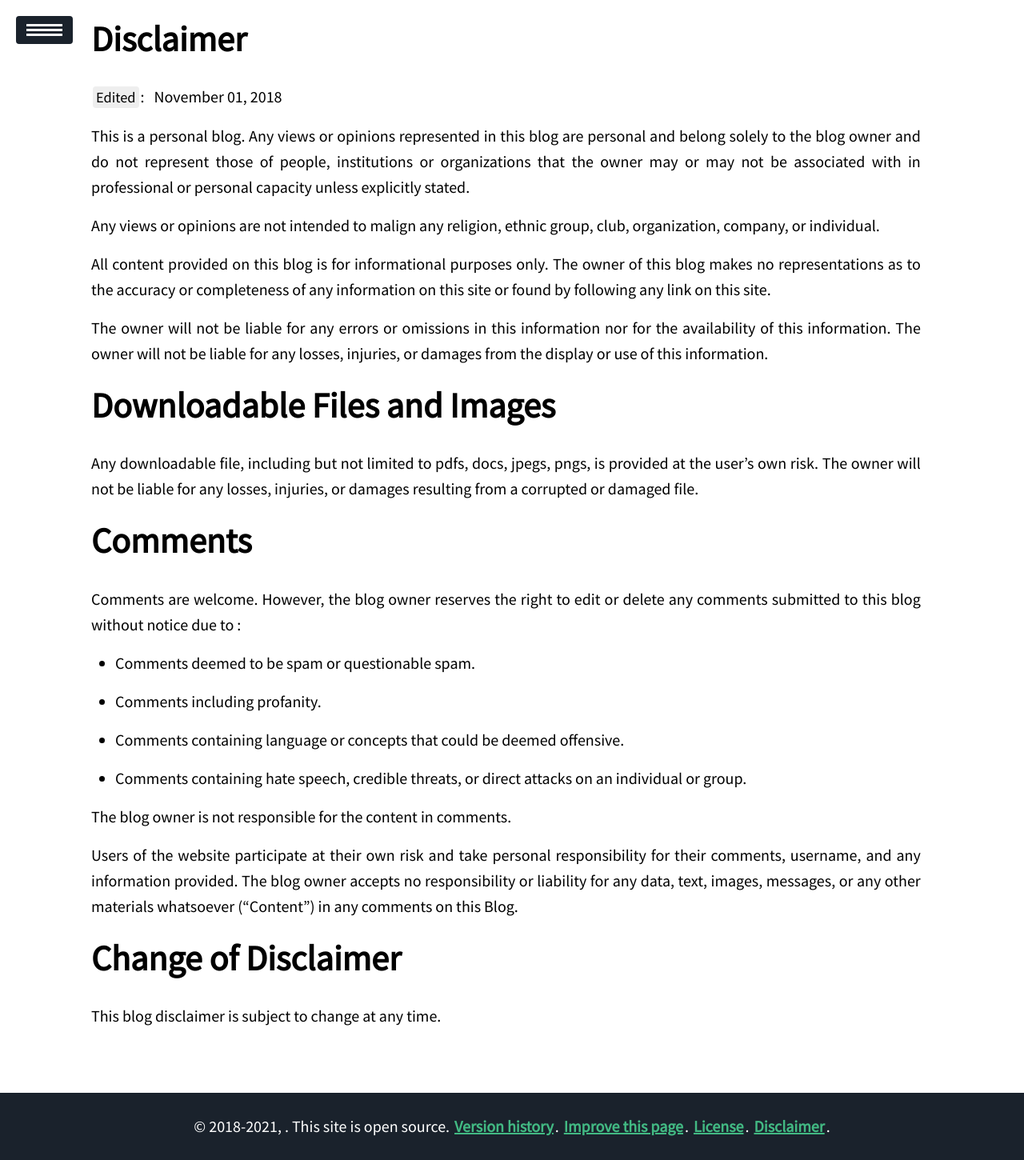
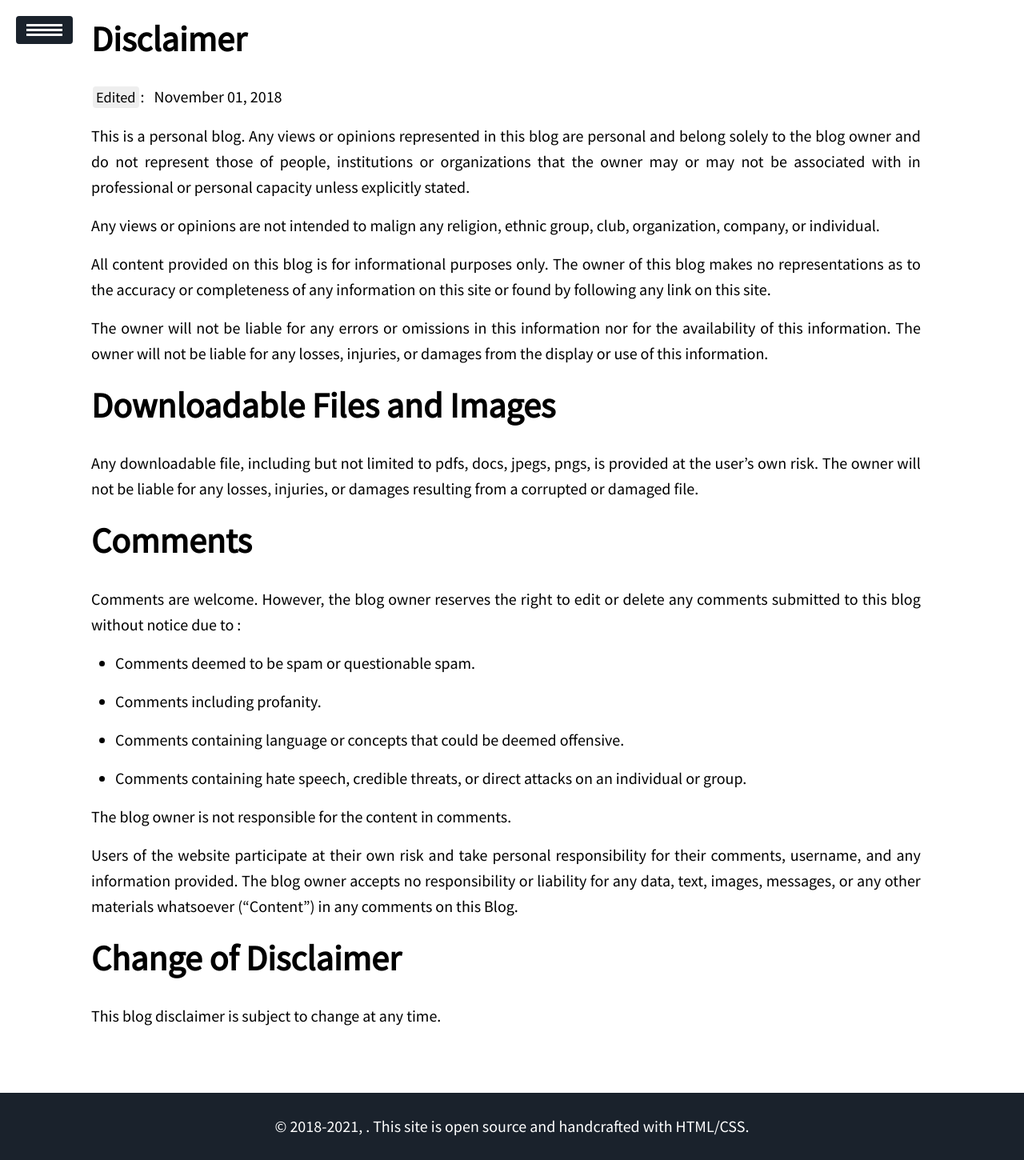
Before and after one commit to XinyiXiang/PersonalWebsiteXinyi, a Jekyll site: the page built from info/disclaimer.md, in a window 1280 px wide. Shown: the whole page at 80% size. Built offline with Jekyll 4.4.1, drawn with Linux system fonts in a browser that asks for light colours; nearby versions of some CDN libraries.

Commit message:
Update footer.html

```diff
--- a/_includes/footer.html
+++ b/_includes/footer.html
@@ -1,11 +1,7 @@
 <footer>
    <p style="margin-left: auto; margin-right: auto;">
-      &copy; {{ site.posts[-1].date | date: '%Y' }}-{{ site.time | date: '%Y' }}, {{ site.author.name }}. This site is open source. {% if page.edit %}<a href="https://github.com/{{site.github_username}}/{{site.github_username}}.github.io/commits/master/{{ page.path }}" > Version history</a>.{% endif %} <a href="https://github.com/{{site.github_username}}/{{site.github_username}}.github.io/edit/master/{{ page.path }}" target="_blank">Improve this page</a>. <a href="https://github.com/{{site.github_username}}/{{site.github_username}}.github.io/blob/master/LICENSE.md" target="_blank">License</a>. <a href="{{site.url}}{{site.baseurl}}/info/disclaimer" target="_blank">Disclaimer</a>.
+      &copy; {{ site.posts[-1].date | date: '%Y' }}-{{ site.time | date: '%Y' }}, {{ site.author.name }}. This site is open source and handcrafted with HTML/CSS.
    </p>
-	 {% if include.analytics == false %}
-	 {% else %}
-   {% include clustrmap.html style="hiddenpng"%}
-	 {% endif %}
 </footer>
 
 <link rel="stylesheet" href="{{site.url}}{{site.baseurl}}/assets/css/footer.css" >
```
